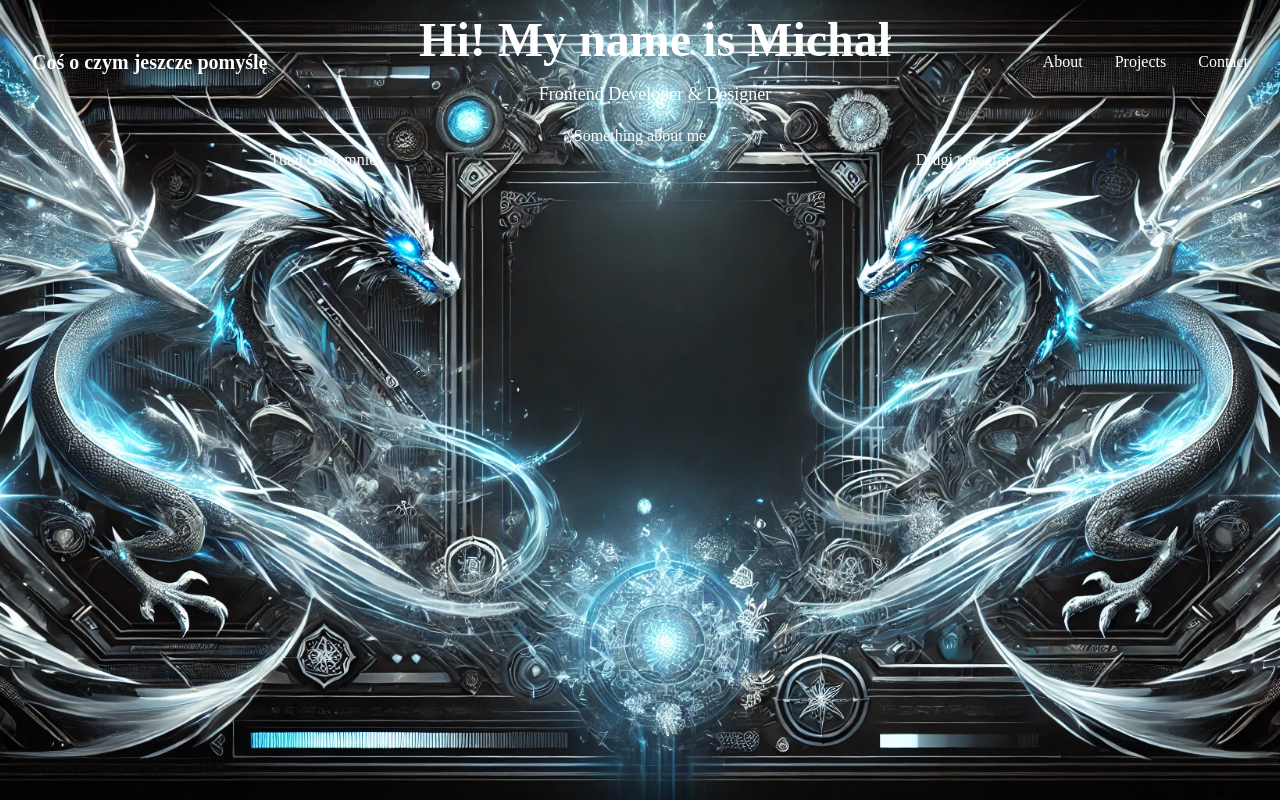
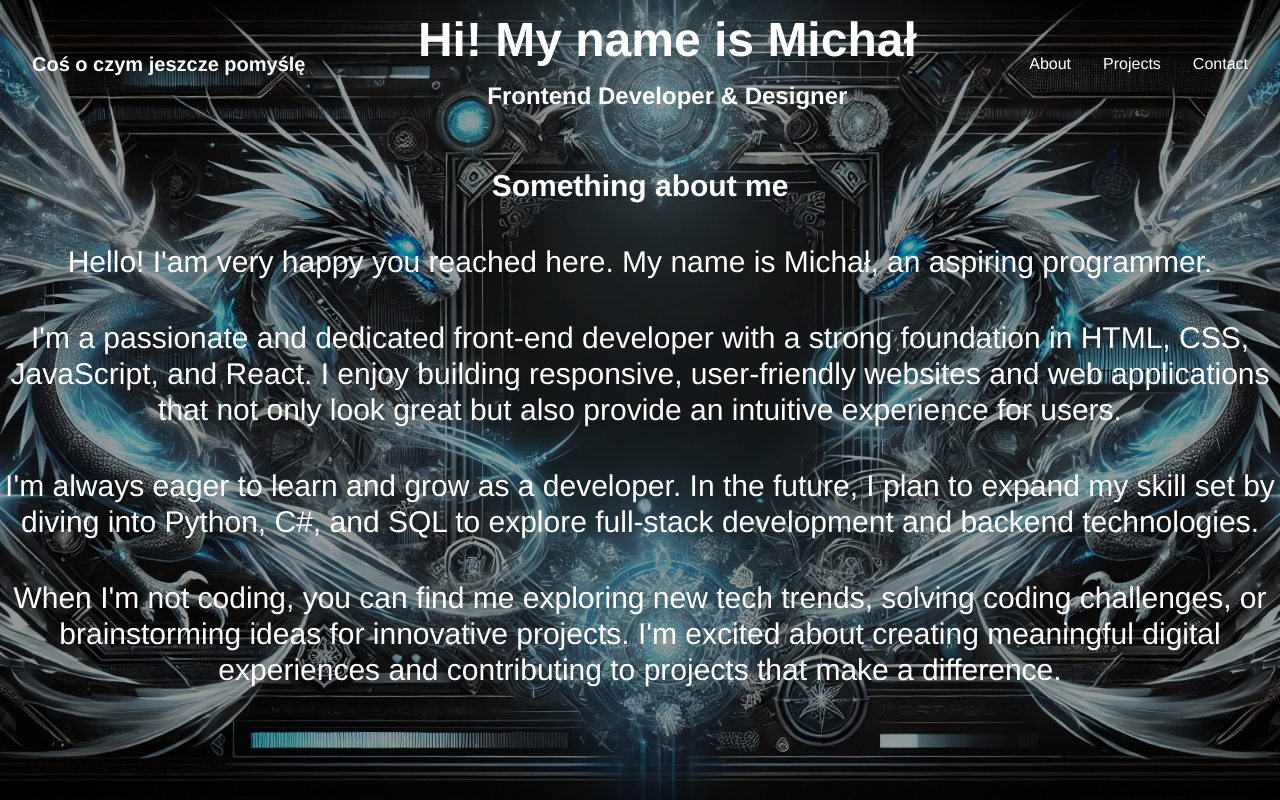
Before and after one commit to FlamingShali/Porfolio-Page, a React (Vite) app: page /aboutSection in a window 1280 px wide. Built offline with nearby package versions, Linux system fonts and the light colour scheme.

Commit message:
Added info about me in section About Me

```diff
--- a/src/App.jsx
+++ b/src/App.jsx
@@ -10,7 +10,7 @@ export default function App() {
       <Routes>
         <Route element={<AppLayout />}>
           <Route index element={<MainPage />} />
-          <Route path="aboutSection" element={<AboutSection />} />
+          <Route path="/aboutSection" element={<AboutSection />} />
         </Route>
       </Routes>
     </BrowserRouter>
--- a/src/components/NavBar.jsx
+++ b/src/components/NavBar.jsx
@@ -1,3 +1,5 @@
+import { NavLink } from "react-router";
+
 export default function NavBar() {
   return (
     <nav className="bg-transparent text-white w-full py-4 px-8  z-20">
@@ -5,13 +7,15 @@ export default function NavBar() {
         <h1 className="text-xl font-bold">Coś o czym jeszcze pomyślę</h1>
         <div className="flex flex-col items-center">
           <h1 className="text-5xl font-bold">Hi! My name is Michał</h1>
-          <p className="mt-4 text-lg">Frontend Developer & Designer</p>
+          <p className=" text-2xl font-semibold mt-4 ">
+            Frontend Developer & Designer
+          </p>
         </div>
         <ul className="flex space-x-8">
           <li>
-            <a href="#about" className="hover:text-blue-400">
+            <NavLink to="/aboutSection" className="hover:text-blue-400">
               About
-            </a>
+            </NavLink>
           </li>
           <li>
             <a href="#projects" className="hover:text-blue-400">
--- a/src/index.css
+++ b/src/index.css
@@ -3,6 +3,6 @@
 @tailwind utilities;
 
 body {
-  font-family: cursive;
+  font-family: "Franklin Gothic Medium", "Arial Narrow", Arial, sans-serif;
   color: white;
 }
--- a/src/pages/AboutSection.jsx
+++ b/src/pages/AboutSection.jsx
@@ -1,10 +1,20 @@
 const AboutSection = () => {
   return (
-    <div className="flex flex-col bg-transparent ">
-      <h1 className="self-center">Something about me</h1>
-      <div className="flex flex-row ">
-        <p className="m-auto">Tutaj coś o mnie</p>
-        <p className="m-auto">Drugi paragraf</p>
+    <div className="text-3xl flex flex-col bg-transparent">
+      <h1 className="self-center m-10 font-semibold">Something about me</h1>
+      <div className="justify-center text-center">
+        <p className="mb-10">
+          Hello! I'am very happy you reached here. My name is Michał, an
+          aspiring programmer.
+        </p>
+
+        <p className="mb-10">
+        I'm a passionate and dedicated front-end developer with a strong foundation in HTML, CSS, JavaScript, and React. I enjoy building responsive, user-friendly websites and web applications that not only look great but also provide an intuitive experience for users.
+        </p>
+        <p className="mb-10">
+        I'm always eager to learn and grow as a developer. In the future, I plan to expand my skill set by diving into Python, C#, and SQL to explore full-stack development and backend technologies.
+        </p>
+        <p className="mb-10">When I'm not coding, you can find me exploring new tech trends, solving coding challenges, or brainstorming ideas for innovative projects. I'm excited about creating meaningful digital experiences and contributing to projects that make a difference.</p>
       </div>
     </div>
   );
--- a/src/ui/AppLayout.jsx
+++ b/src/ui/AppLayout.jsx
@@ -3,12 +3,13 @@ import NavBar from "../components/NavBar";
 
 const AppLayout = () => {
   return (
-    <div
-      className="flex  flex-col relative w-screen h-screen bg-cover bg-center"
-      style={{ backgroundImage: "url(/images/themeDragons.webp)" }}
-    >
-      <NavBar />
-      <Outlet />
+    <div className="relative w-screen h-screen bg-cover bg-center bg-[url(/images/themeDragons.webp)]">
+      <div className="absolute inset-0 bg-black opacity-40"></div>{" "}
+      {/* Przyciemnienie tła */}
+      <div className="relative z-10">
+        <NavBar />
+        <Outlet />
+      </div>
     </div>
   );
 };
```
